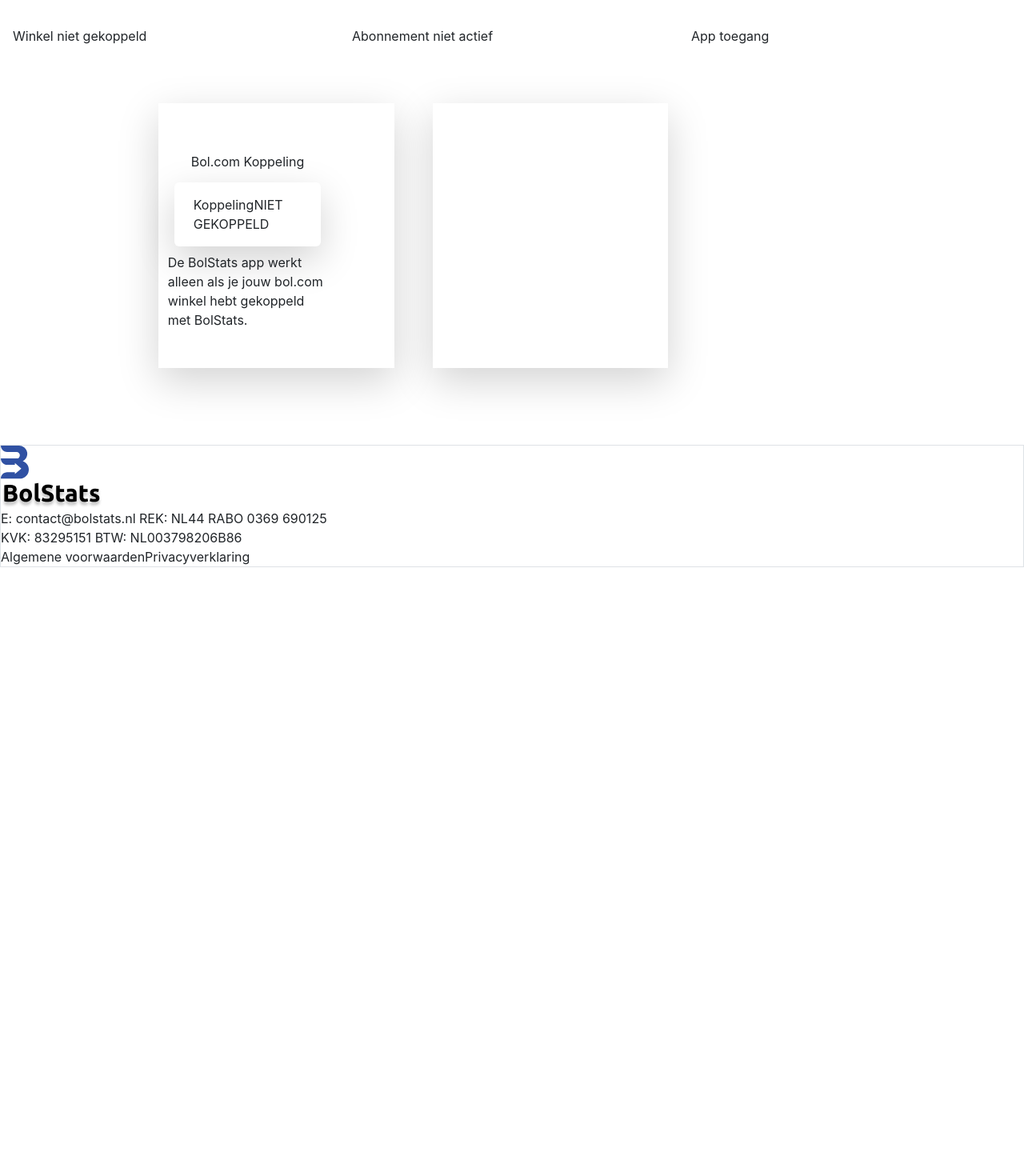
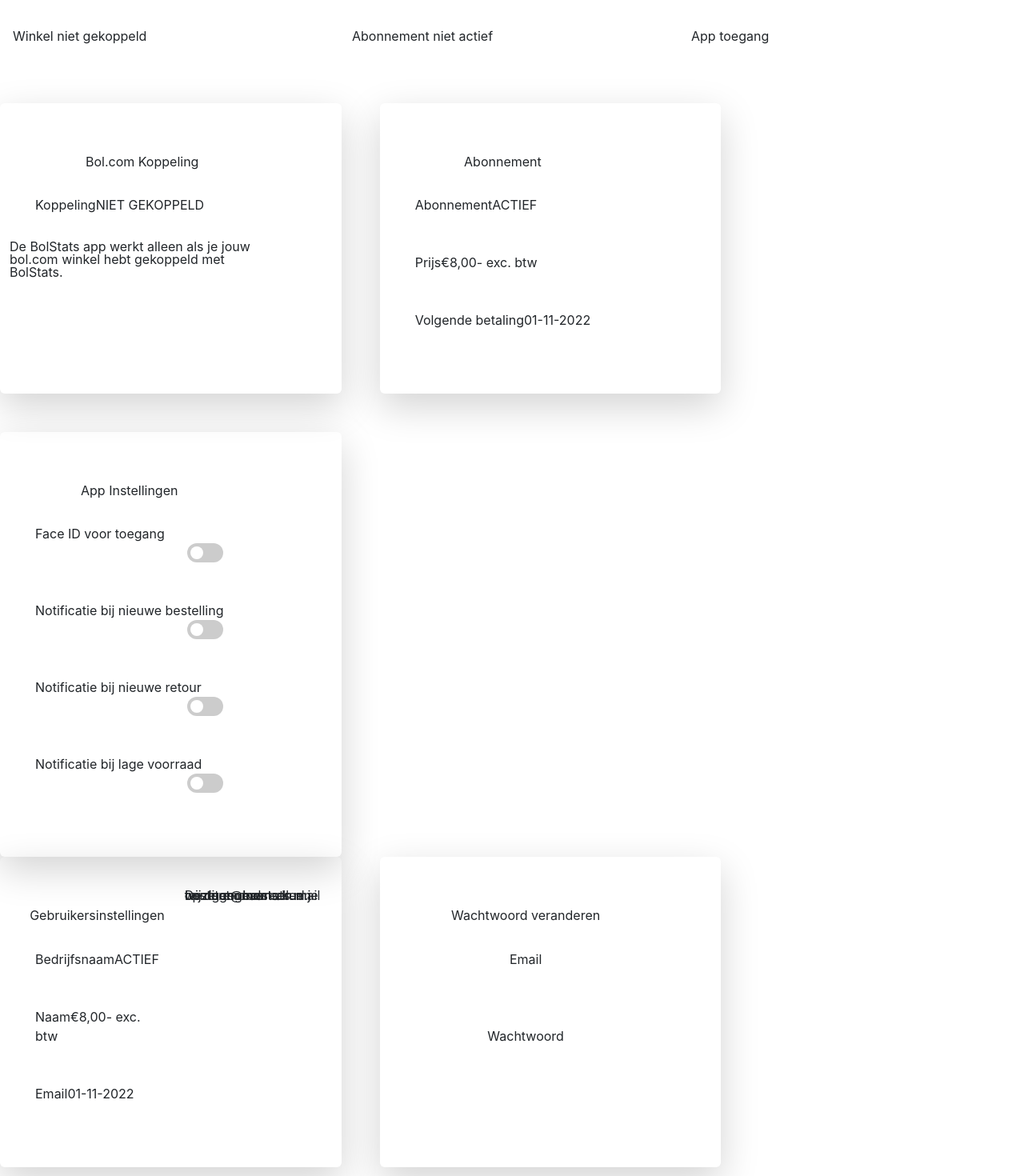
Before and after one commit to stechx1/bolstat, a Next.js app: page /userDashboard in a window 1280 px wide. Shown: the part 200-1670 px from the top of the page at 80% size. Before the commit the page ends 909 px from the top, so only its background shows below. Built offline with nearby package versions, Linux system fonts and the light colour scheme.

Commit message:
Dashboard Cleared

```diff
--- a/components/DashboardBox.js
+++ b/components/DashboardBox.js
@@ -1,10 +1,16 @@
 import React from 'react'
-
-const DashboardBox = ({line1, line2}) => {
+import styles from '../styles/slider.module.css'
+const DashboardBox = ({ line1, line2, check }) => {
   return (
-    <div className='flex justify-between shadow-lg rounded px-4 py-3'>
+    <div className='flex justify-between shadow-md text-sm rounded px-4 py-3'>
       <span>{line1}</span>
-      <span>{line2}</span>
+      {!check && <span>{line2}</span>}
+      {check && <div className={`${styles.container}`}>
+        <label className={styles.switch} htmlFor="checkbox">
+          <input type="checkbox" id="checkbox" />
+          <div className={`${styles.slider } ${styles.round}`}></div>
+        </label>
+      </div>}
     </div>
   )
 }
--- a/pages/userDashboard.js
+++ b/pages/userDashboard.js
@@ -24,27 +24,108 @@
                 </div>
             </div>
 
+            {/* FIRST ROW */}
+
             <div className="container my-5">
-                <div className="row gap-5">
-                    <div className="col-md-4 w-[390px] h-[596px] shadow-lg d-flex flex-col justify-between py-5">
+                <div className="row gap-5 items-center justify-center">
+
+                    <div className="col-md-4 col-sm-12 w-[390px] h-[596px] shadow-lg d-flex flex-col justify-between py-5 rounded">
                         <div className=''>
                             <h1 className='text-[16px] font-bold text-center my-3'>Bol.com Koppeling</h1>
                             <div className='my-2 mx-2'>
                                 <DashboardBox line1={"Koppeling"} line2="NIET GEKOPPELD" />
                             </div>
-                            <div className='px-10 text-left'>
+                            <div className='pl-10 pr-24 py-2 text-left text-xs' style={{ lineHeight: '1' }}>
                                 <span className='text-[#8C8C8C]'>De BolStats app werkt alleen als je jouw bol.com winkel hebt gekoppeld met BolStats.</span>
                             </div>
                         </div>
                         <div className='flex justify-center items-center'>
-                            <button className='w-[283.47px] h-[46px] bg-[#3051A3] rounded-xl text-white'>Koppelen</button>
+                            <button className='w-full lg:w-[138px]  h-[46px] bg-[#3051A3] rounded-xl text-white text-[20px] font-semibold'>Koppelen</button>
                         </div>
                     </div>
-                    <div className="col-md-4 w-[390px] h-[596px] shadow-lg">
 
+                    <div className="col-md-4 col-sm-12 w-[390px] h-[596px] shadow-lg d-flex flex-col justify-between py-5 rounded">
+                        <div className=''>
+                            <h1 className='text-[16px] font-bold text-center my-3'>Abonnement</h1>
+                            <div className='my-3 mx-2'>
+                                <DashboardBox line1={"Abonnement"} line2="ACTIEF" />
+                            </div>
+                            <div className='my-3 mx-2'>
+                                <DashboardBox line1={"Prijs"} line2="€8,00- exc. btw" />
+                            </div>
+                            <div className='my-3 mx-2'>
+                                <DashboardBox line1={"Volgende betaling"} line2="01-11-2022" />
+                            </div>
+
+                        </div>
+                        <div className='flex justify-center items-center'>
+                            <button className='w-full lg:w-[138px] h-[46px] bg-[#A33030] rounded-xl text-white text-[20px] font-semibold'>Opzeggen</button>
+                        </div>
                     </div>
-                    <div className="col-md-4 w-[390px] h-[596px] shadow-lg">
 
+                    <div className="col-md-4 col-sm-12 w-[390px] h-[596px] shadow-lg d-flex flex-col justify-between py-5 rounded">
+                        <div className=''>
+                            <h1 className='text-[16px] font-bold text-center my-3'>App Instellingen</h1>
+                            <div className='my-3 mx-2'>
+                                <DashboardBox line1={"Face ID voor toegang"} check={true} />
+                            </div>
+                            <div className='my-3 mx-2'>
+                                <DashboardBox line1={"Notificatie bij nieuwe bestelling"} check={true} />
+                            </div>
+                            <div className='my-3 mx-2'>
+                                <DashboardBox line1={"Notificatie bij nieuwe retour"} check={true} />
+                            </div>
+                            <div className='my-3 mx-2'>
+                                <DashboardBox line1={"Notificatie bij lage voorraad"} check={true} />
+                            </div>
+
+                        </div>
+                        <div className='flex justify-center items-center'>
+                            <button className='w-full lg:w-[138px] h-[46px] bg-[#387A47] rounded-xl text-white text-[20px] font-semibold'>Opslaan</button>
+                        </div>
+                    </div>
+                </div>
+
+                {/* SECOND ROW */}
+
+                <div className="row gap-5 my-10">
+                    <div className="col-md-4 col-sm-12 w-[390px] h-[596px] shadow-lg d-flex flex-col justify-between py-5 rounded">
+                        <div className=''>
+                            <h1 className='text-[16px] font-bold text-center my-3'>Gebruikersinstellingen</h1>
+                            <div className='my-3 mx-2'>
+                                <DashboardBox line1={"Bedrijfsnaam"} line2="ACTIEF" />
+                            </div>
+                            <div className='my-3 mx-2'>
+                                <DashboardBox line1={"Naam"} line2="€8,00- exc. btw" />
+                            </div>
+                            <div className='my-3 mx-2'>
+                                <DashboardBox line1={"Email"} line2="01-11-2022" />
+                            </div>
+
+
+                        </div>
+                        <div className='flex justify-center items-center' style={{ lineHeight: '0px' }}>
+                            <div className='px-10 text-left'>
+                                <span className='text-[#8C8C8C] text-xs'>Deze gegevens kun je op dit moment alleen wijzigen door een mail te sturen naar <br />contact@bolstats.nl.</span>
+                            </div>
+                        </div>
+                    </div>
+
+                    <div className="col-md-4 col-sm-12 w-[390px] h-[596px] shadow-lg d-flex flex-col justify-between py-5 px-4 rounded">
+                        <div className=''>
+                            <h1 className='text-[16px] font-bold text-center my-3'>Wachtwoord veranderen</h1>
+                            <div className='my-3 mx-2 flex flex-col text-center'>
+                                <label className='my-3' htmlFor="Email">Email</label>
+                                <input className='bg-[#F0F1F4] p-2 h-[43.12px] rounded-md' type="email" name="email" id="email" />
+                                <label className='my-3' htmlFor="password">Wachtwoord</label>
+                                <input className='bg-[#F0F1F4] p-2  h-[43.12px] rounded-md' type="password" name="password" id="password" />
+                            </div>
+
+
+                        </div>
+                        <div className='flex justify-center items-center'>
+                            <button className=' w-full lg:w-[138px] h-[39px] bg-[#387A47] rounded-xl text-white text-[20px] font-semibold'>Opslaan</button>
+                        </div>
                     </div>
                 </div>
             </div>
--- /dev/null
+++ b/styles/slider.module.css
@@ -0,0 +1,55 @@
+.switch {
+    display: inline-block;
+    height: 24px;
+    position: relative;
+    width: 45px;
+  }
+
+  .switch input {
+    display:none;
+  }
+
+  .slider {
+    background-color: #ccc;
+    bottom: 0;
+    cursor: pointer;
+    left: 0;
+    position: absolute;
+    right: 0;
+    top: 0;
+    transition: .4s;
+  }
+
+  .slider:before {
+    background-color: #fff;
+    bottom: 4px;
+    content: "";
+    height: 16px;
+    left: 4px;
+    position: absolute;
+    transition: .4s;
+    width: 16px;
+  }
+
+  input:checked + .slider {
+    background-color: #3051A3;;
+  }
+
+  input:checked + .slider:before {
+    transform: translateX(20px);
+  }
+
+  .slider.round {
+    border-radius: 34px;
+  }
+
+  .slider.round:before {
+    border-radius: 50%;
+  }
+
+  .container {
+    /* margin: 0 auto; */
+    display: flex;
+    align-items: flex-end;
+    justify-content: flex-end;
+  }
```
